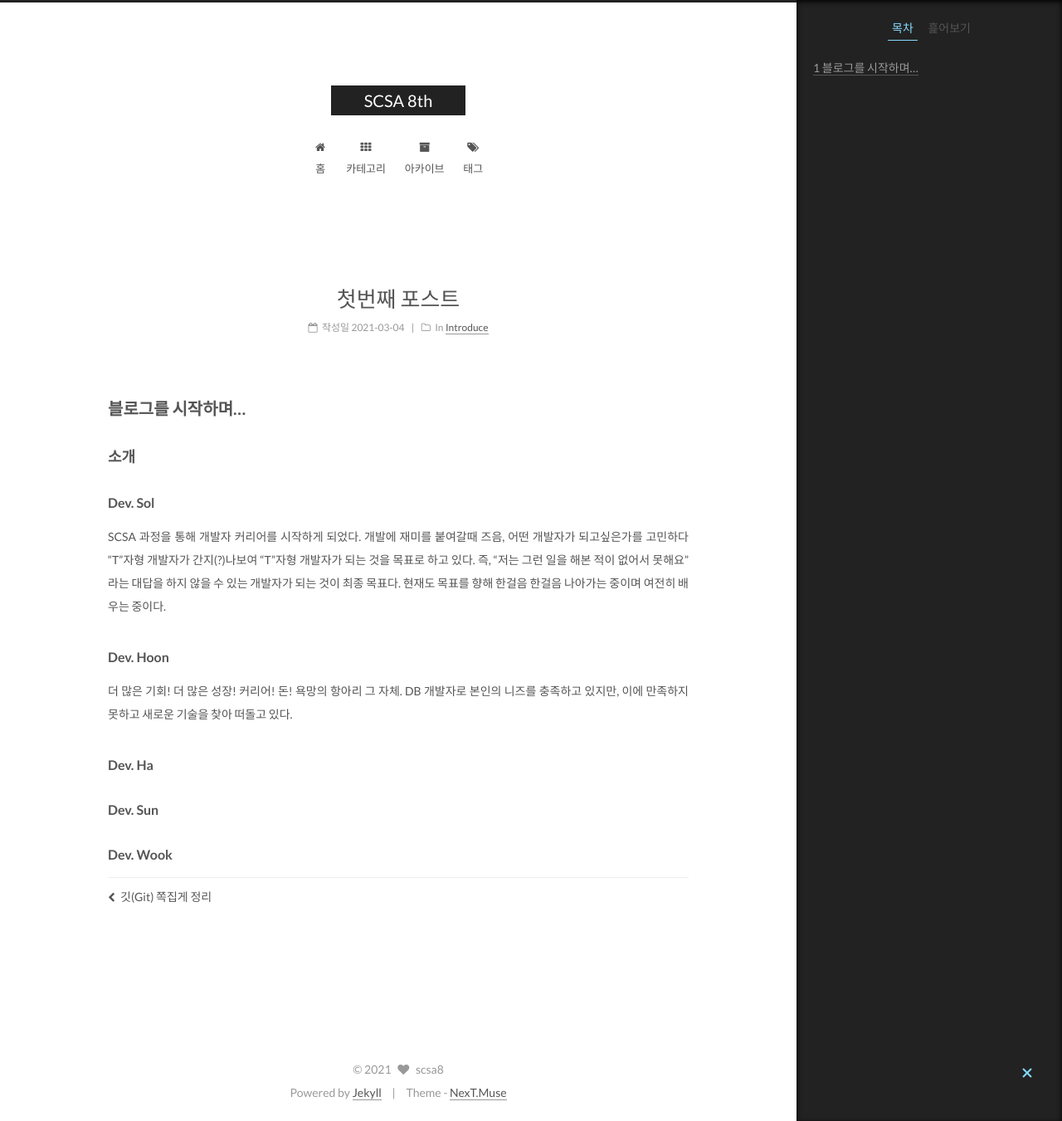
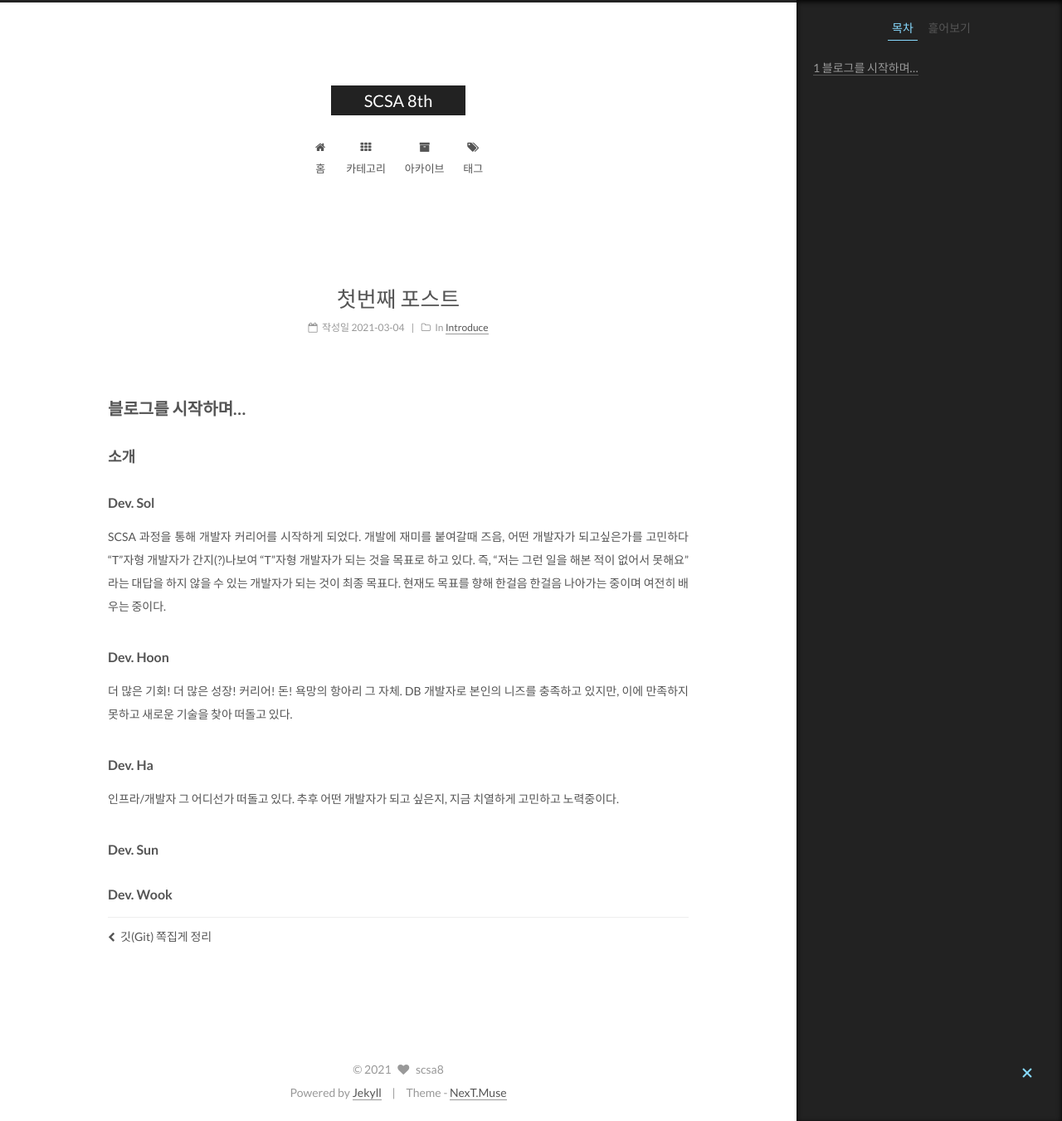
Before and after one commit to scsa8/scsa8.github.io, a Jekyll site: the page built from _posts/2021-03-04-first-post-1.md, in a window 1280 px wide and 1351 px high. Shown: the whole window at 83% size. Built offline with Jekyll 4.4.1, drawn with Linux system fonts in a browser that asks for light colours.

Commit message:
Update 2021-03-04-first-post-1.md
Dev. Ha 첫번째커밋

```diff
--- a/_posts/2021-03-04-first-post-1.md
+++ b/_posts/2021-03-04-first-post-1.md
@@ -16,6 +16,7 @@ SCSA 과정을 통해 개발자 커리어를 시작하게 되었다. 개발에
 더 많은 기회! 더 많은 성장! 커리어! 돈! 욕망의 항아리 그 자체. DB 개발자로 본인의 니즈를 충족하고 있지만, 이에 만족하지 못하고 새로운 기술을 찾아 떠돌고 있다.
 
 #### Dev. Ha
+인프라/개발자 그 어디선가 떠돌고 있다. 추후 어떤 개발자가 되고 싶은지, 지금 치열하게 고민하고 노력중이다.
 
 #### Dev. Sun
 
```
